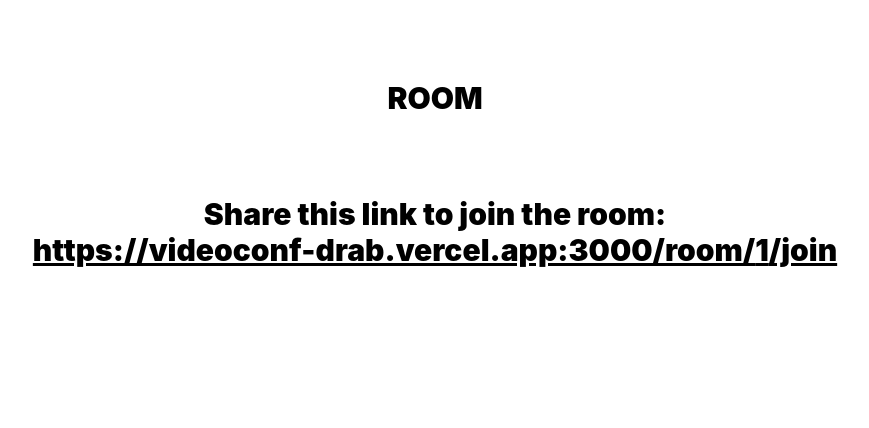
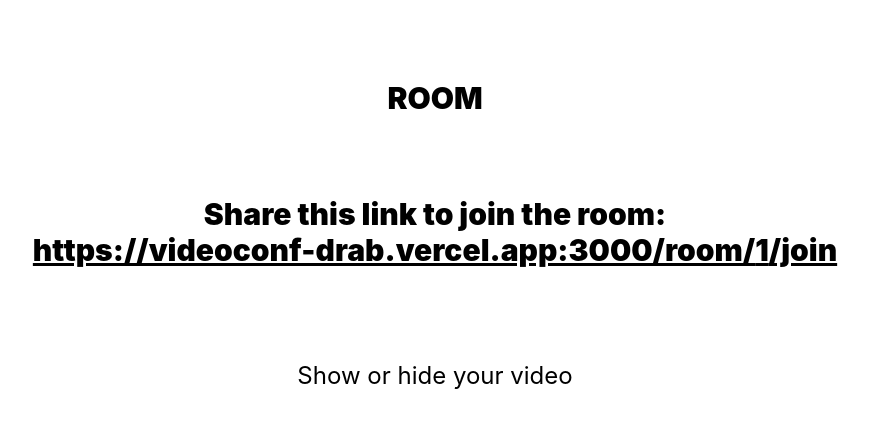
Before and after one commit to JoeLan124/videoconf, a Next.js app: page /room/1 in a window 1280 px wide. Shown: the top 428 px of the page, without its empty margins (205-1074 px from the left). Built offline with nearby package versions, Linux system fonts and the light colour scheme.

Commit message:
11 hide and show 5 try

```diff
--- a/pages/room/[id].js
+++ b/pages/room/[id].js
@@ -48,7 +48,7 @@
       </p>
 
       <button
-        className="block mx-auto bg-blue text-white p-3 rounded-2xl mt-20 text-2xl"
+        className="block mx-auto bg-blue text-black p-3 rounded-2xl mt-20 text-2xl"
         onClick={showandhidehandler}
       >
         Show or hide your video
--- a/pages/room/[id]/join.js
+++ b/pages/room/[id]/join.js
@@ -34,11 +34,12 @@
         Room invite
       </h1>
       <button
-        className="block mx-auto bg-blue text-white p-3 rounded-2xl mt-20 text-2xl"
+        className="block mx-auto bg-blue text-black p-3 rounded-2xl mt-20 text-2xl"
         onClick={showandhidehandler}
       >
         Show or hide your video
       </button>
+
       <div className="flex">
         {visible && <p className="text-black">hallo ich bin da</p>}
         <video id="local" autoPlay playsInline muted></video>
```
